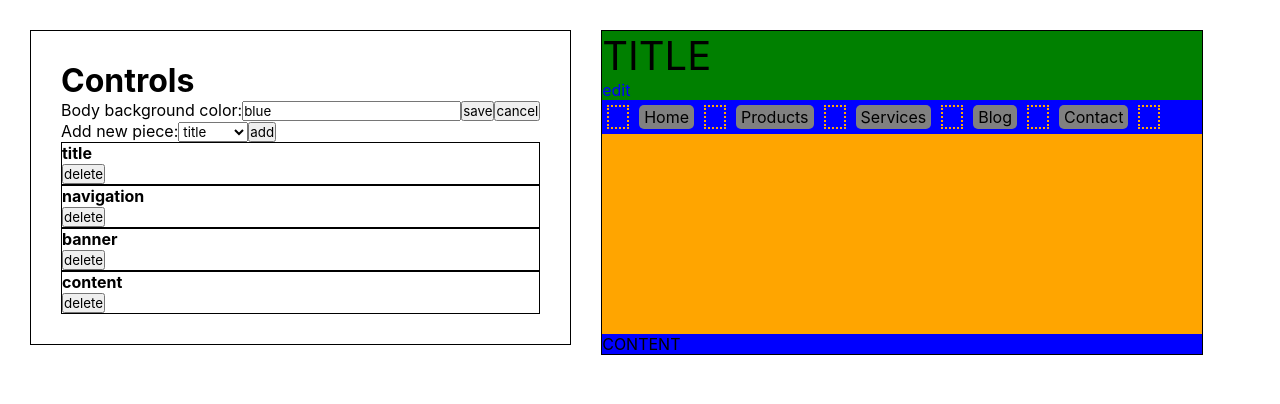
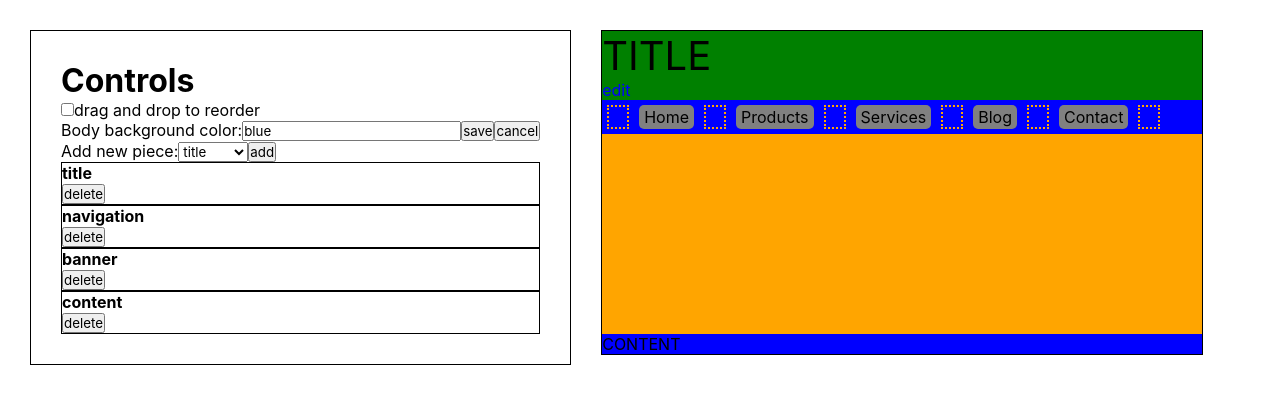
Before and after one commit to bananno/designer, a React (Create React App) app: page / in a window 1280 px wide. Shown: the top 404 px of the page. Built offline with nearby package versions, Linux system fonts and the light colour scheme.

Commit message:
Begin adding to options to show and hide additional tools on the canvas

```diff
--- a/src/App.js
+++ b/src/App.js
@@ -39,7 +39,16 @@ class App extends Component {
     canvas: {
       "body-background-color": "blue",
       "body-background-color-input": "blue"
-    }
+    },
+    showTools: {
+      reorder: false,
+    },
+  }
+
+  toggleTool = (toolName) => {
+    let newState = this.state;
+    newState.showTools[toolName] = !newState.showTools[toolName];
+    this.setState(newState);
   }
 
   editPieceTextToggleView = (pieceId, toggle) => {
@@ -191,11 +200,13 @@ class App extends Component {
           addNewPiece={this.addNewPiece}
           deletePiece={this.deletePiece}
           currentPieces={this.state.pieces}
+          toggleTool={this.toggleTool}
           pieceTypes={pieceTypes}
           />
         <Canvas
           style={this.state.canvas}
           pieces={this.state.pieces}
+          showTools={this.state.showTools}
           editPieceText={this.editPieceText}
           reorderPieceItems={this.reorderPieceItems}
           />
--- a/src/Canvas/Canvas.js
+++ b/src/Canvas/Canvas.js
@@ -8,6 +8,7 @@ class Canvas extends Component {
       <div className="block" id="canvas" style={{"backgroundColor": bodyBackgroundColor}}>
         {this.props.pieces.map((thisPiece, i) => {
           return <Piece data={thisPiece} key={i} editPieceText={this.props.editPieceText}
+            showTools={this.props.showTools}
             reorderPieceItems={this.props.reorderPieceItems}/>
         })}
       </div>
--- a/src/Control/Control.js
+++ b/src/Control/Control.js
@@ -2,11 +2,23 @@ import React, { Component } from 'react';
 import PieceOption from './PieceOption.js';
 
 class Control extends Component {
+  getToggleTool = (toolName) => {
+    return () => {
+      this.props.toggleTool(toolName);
+    }
+  }
+
   render() {
     var bodyBackgroundColor = this.props.style['body-background-color-input'];
     return (
       <div className="block">
         <h1>Controls</h1>
+
+        <div>
+          <input type="checkbox" id="toggleToolReorder" onChange={this.getToggleTool('reorder')}/>
+          <label htmlFor="toggleToolReorder">drag and drop to reorder</label>
+        </div>
+
         <div>
           Body background color:
           <input value={bodyBackgroundColor} onChange={this.props.changeBackgroundColor}/>
--- a/src/Piece/Piece.js
+++ b/src/Piece/Piece.js
@@ -14,7 +14,8 @@ class Piece extends Component {
 
     if (pieceType === 'navigation') {
       return (
-        <Navigation data={this.props.data} reorderPieceItems={this.props.reorderPieceItems}/>
+        <Navigation data={this.props.data} reorderPieceItems={this.props.reorderPieceItems}
+          showTools={this.props.showTools}/>
       );
     }
 
```
